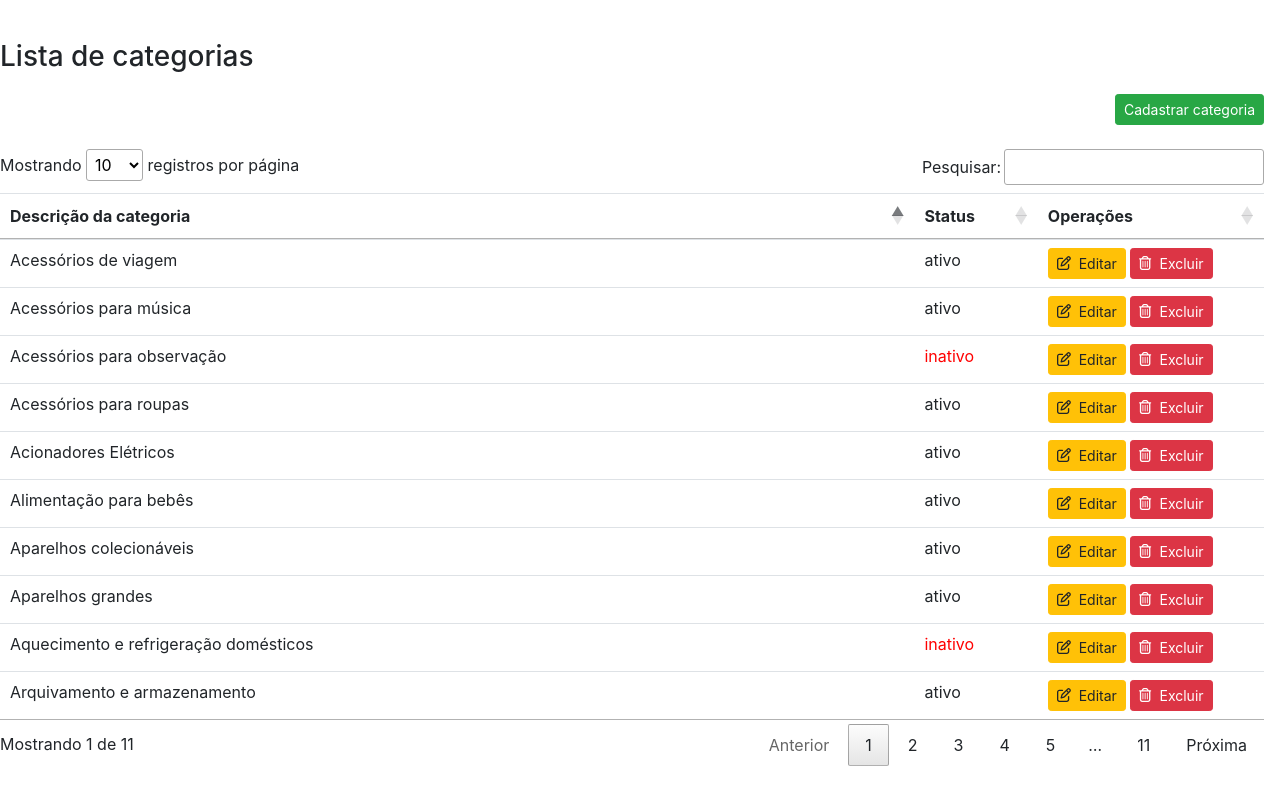
After one commit to AnaLuizanc/GestaoEstoque, a PHP site: page /lista_categorias.php in a window 1280 px wide. The commit adds this page. Run offline with PHP 8.4, Linux system fonts and the light colour scheme; a user stored in the database is signed in; data comes from the database, SQL or seed files in the repository; some libraries are stand-ins or nearby versions.

Commit message:
add category list page

```diff
--- /dev/null
+++ b/lista_categorias.php
@@ -0,0 +1,88 @@
+<!DOCTYPE html>
+<html lang="pt-br">
+<head>
+<meta charset="utf-8" />
+    <meta http-equiv="X-UA-Compatible" content="IE=edge" />
+    <meta name="viewport" content="width=device-width, initial-scale=1" />
+    <title>Adicionar categoria</title>
+    <script src="https://use.fontawesome.com/releases/v6.3.0/js/all.js"></script>
+    <link rel="stylesheet" href="https://stackpath.bootstrapcdn.com/bootstrap/4.4.1/css/bootstrap.min.css">
+    <link rel="stylesheet" type="text/css" href="https://cdn.datatables.net/1.10.21/css/jquery.dataTables.css">
+</head>
+
+<?php
+session_start();
+if (!isset($_SESSION['usuario'])) {
+    header('Location: index.php');
+}
+?>
+
+<body style="margin-right: 16px;">
+
+    <div style="margin-top: 40px;">
+        <h3>Lista de categorias</h3>
+        <div style="text-align: right; margin-top: 20px;">
+            <a href="adicionar_categoria.php" role="button" class="btn btn-success btn-sm">Cadastrar categoria</a>
+        </div>
+        <br>
+        <table id="table_id" class="table">
+            <thead>
+                <tr>
+                    <th scope="col">Descrição da categoria</th>
+                    <th scope="col">Status</th>
+                    <th scope="col">Operações</th>
+                </tr>
+            </thead>
+            <?php
+                include 'connection.php';
+                $sql = "SELECT * FROM categoria";
+                $busca = mysqli_query($con, $sql);
+                while($array = mysqli_fetch_array($busca)){
+                    $id_categoria = $array['id_categoria'];
+                    $categoria = $array['categoria'];
+                    $status = $array['status'];
+                    if($status == "inativo") $estilo = "<span style='color:red;'>$status</span>";
+                    else $estilo = $status;
+                    ?>
+                    <tr>
+                        <td><?php echo $categoria ?></td>
+                        <td><?php echo $estilo ?></td>
+                        <td>
+                            <a title="Editar" href="edita_categoria.php?id=<?php echo $id_categoria ?>" role="button"
+                            class="btn btn-warning btn-sm"><i class="far fa-edit"></i>&nbsp; Editar</a>
+                            <a title="Excluir" href="deleta_categoria.php?id=<?php echo $id_categoria ?>" role="button"
+                            class="btn btn-danger btn-sm"><i class="far fa-trash-alt"></i>&nbsp; Excluir</a>
+                        </td>
+                    </tr>
+                    <?php } ?>
+        </table>
+    </div>
+
+    <script src="js/jquery-3.4.1.slim.min.js"></script>
+    <script src="js/bootstrap.min.js"></script>
+    <script type="text/javascript" charset="utf8" src="js/jquery.dataTables.js"></script>
+
+    <script>
+        $(document).ready(function (){
+            $('#table_id').DataTable({
+                "language": {
+                    "lengthMenu": "Mostrando _MENU_ registros por página",
+                    "zeroRecords": "Nada encontrado",
+                    "info": "Mostrando _PAGE_ de _PAGES_",
+                    "infoEmpty": "Nenhum registro encontrado",
+                    "infoFiltered": "(Filtrado de _MAX_ registros totais)",
+                    "search": "Pesquisar:",
+                    "paginate": {
+                        "first": "Primeira",
+                        "last": "&Uacute;ltima",
+                        "next": "Pr&oacute;xima",
+                        "previous": "Anterior"
+                    },
+                    "infoFiltered": "(Filtrado de _MAX_ registros no total)"
+                }
+            });
+        });
+    </script>
+
+</body>
+</html>
```
Also changed, not shown: menu.php (+13 -0 lines).
